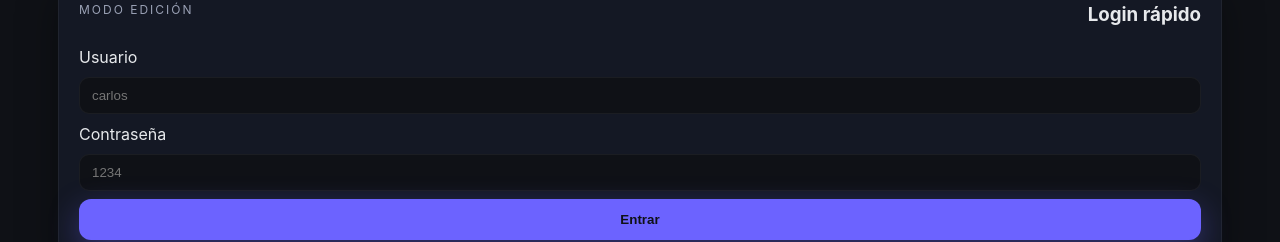
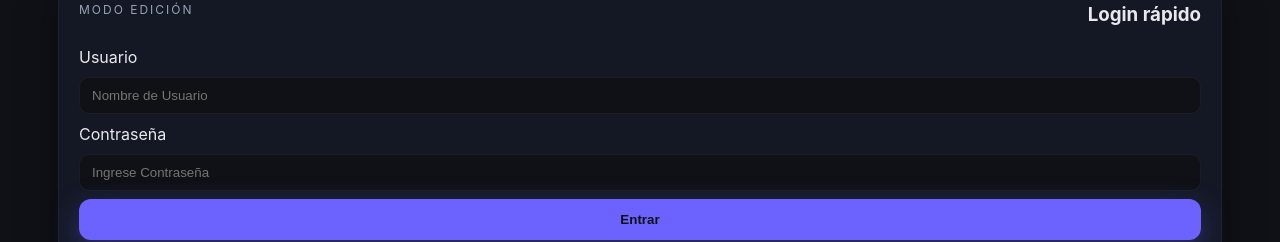
Before and after one commit to OteroCarlos1977/Portfolio_Web, a React (Vite) app: page / in a window 1280 px wide. Shown: the part 2143-2385 px from the top of the page. Built offline with nearby package versions, Linux system fonts and the light colour scheme.

Commit message:
Cambios en Login

```diff
--- a/src/components/Login.jsx
+++ b/src/components/Login.jsx
@@ -30,7 +30,7 @@ const Login = ({ onLogin }) => {
         type="text"
         value={username}
         onChange={(e) => setUsername(e.target.value)}
-        placeholder="carlos"
+        placeholder="Nombre de Usuario"
       />
       <label htmlFor="password">Contraseña</label>
       <input
@@ -38,7 +38,7 @@ const Login = ({ onLogin }) => {
         type="password"
         value={password}
         onChange={(e) => setPassword(e.target.value)}
-        placeholder="1234"
+        placeholder="Ingrese Contraseña"
       />
       {error && <p className="error">{error}</p>}
       <button className="btn primary" type="submit">
```
